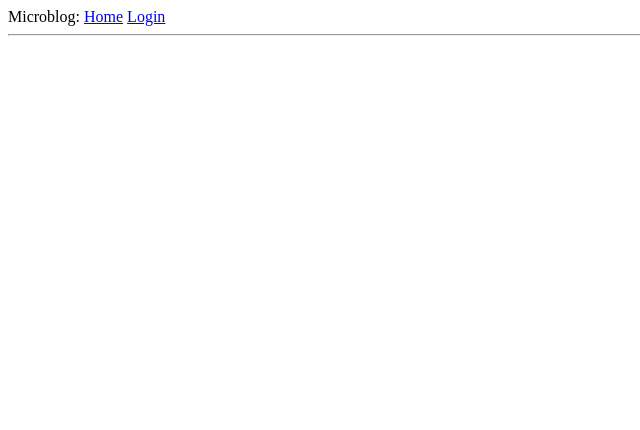
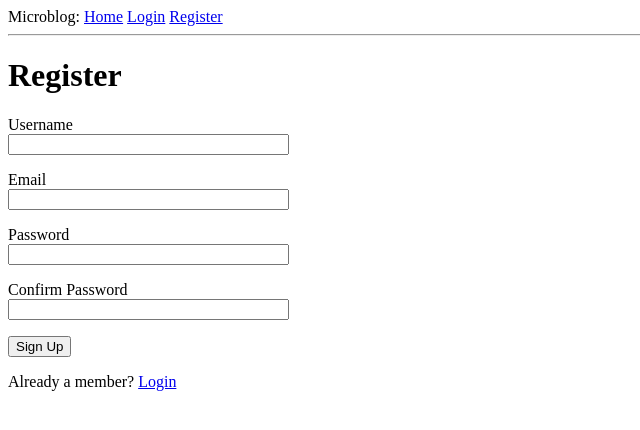
Before and after one commit to chandra-deb/FlaskyBlogy, a Flask app: template app/templates/register.html in a window 1280 px wide. Shown: the top 430 px of the page, without its empty margins (0-640 px from the left). Run offline with Flask 2, Linux system fonts and the light colour scheme; the template is opened without the code that fills it: values that come from a table or form of the project are taken from there, others are empty.

Commit message:
User login #done

```diff
--- a/app/__init__.py
+++ b/app/__init__.py
@@ -2,10 +2,13 @@ from flask import Flask
 from config import Config
 from flask_sqlalchemy import SQLAlchemy
 from flask_migrate import Migrate
+from flask_login import LoginManager
 
 app = Flask(__name__)
 app.config.from_object(Config)
 db  = SQLAlchemy(app)
 migrate = Migrate(app, db)
+login = LoginManager(app)
+login.login_view = 'login'
 
 from app import routes, models
--- a/app/forms.py
+++ b/app/forms.py
@@ -1,6 +1,7 @@
 from flask_wtf import FlaskForm
 from wtforms import StringField, PasswordField, BooleanField, SubmitField
-from wtforms.validators import DataRequired
+from wtforms.validators import ValidationError, DataRequired, Length, Email, EqualTo
+from app.models import User
 
 
 class LoginForm(FlaskForm):
@@ -8,3 +9,22 @@ class LoginForm(FlaskForm):
     password = PasswordField('Password', validators=[DataRequired()])
     remember_me = BooleanField('Remember Me')
     submit = SubmitField('Sign In')
+
+
+class RegistrationForm(FlaskForm):
+    username = StringField('Username', validators=[DataRequired()])
+    email = StringField('Email', validators=[DataRequired(), Email()])
+    password = PasswordField('Password', validators=[DataRequired()])
+    confirm_password = PasswordField('Confirm Password', validators=[EqualTo('password')])
+    submit = SubmitField('Sign Up')
+
+    def validate_username(self, username):
+        user = User.query.filter_by(username=username.data).first()
+        if user is not None:
+            raise ValidationError('Please use a different username!')
+
+
+    def validate_email(self, email):
+        user = User.query.filter_by(email=email.data).first()
+        if user is not None:
+            raise ValidationError('Please use a different email!')
--- a/app/routes.py
+++ b/app/routes.py
@@ -1,12 +1,15 @@
-from app import app
-from flask import render_template, redirect, flash, url_for
-from app.forms import LoginForm
+from app import app, db
+from flask import render_template, redirect, flash, url_for, request
+from app.forms import LoginForm, RegistrationForm
+from flask_login import login_user, logout_user, current_user, login_required
+from app.models import User, check_password_hash
+
 
 
 @app.route('/')
 @app.route('/home')
+@login_required
 def home():
-    user = {'username': 'Chandra'}
     posts = [
         {
             'author': {'username': 'John'},
@@ -17,13 +20,43 @@ def home():
             'body': 'The Avengers movie was so cool!'
         }
     ]
-    return render_template('index.html', user=user, posts=posts, title="Home")
+    return render_template('index.html', posts=posts, title="Home")
 
 
 @app.route('/login', methods=['GET', 'POST'])
 def login():
+    if current_user.is_authenticated:
+        return redirect(url_for('home'))
     form = LoginForm()
     if form.validate_on_submit():
-        flash('Login requested for user {}, remember_me={}'.format(form.username.data, form.remember_me.data))
+        user = User.query.filter_by(username=form.username.data).first()
+        if user is None or not user.check_password(form.password.data):
+            flash('Something is incorrect. Please try again!')
+            return redirect(url_for('login'))
+        login_user(user, remember=form.remember_me.data)
+        next_page = request.args.get('next')
+        if not next_page:
+            next_page = url_for('home')
+        return redirect(next_page)
+    return render_template('login.html', title='Sign In', form=form)
+
+@app.route('/logout')
+def logout():
+   logout_user()
+   return redirect(url_for('login'))
+
+
+@app.route('/register', methods=['GET', 'POST'])
+def register():
+    if current_user.is_authenticated:
         return redirect(url_for('home'))
-    return render_template('login.html', title='Sign In', form=form)
+    form = RegistrationForm()
+    if form.validate_on_submit():
+        user = User(username=form.username.data, email=form.email.data)
+        user.set_password(form.password.data)
+        db.session.add(user)
+        db.session.commit()
+        flash('Your account has been created!')
+
+        return redirect(url_for('login'))
+    return render_template('register.html', form=form, title='Sign Up')
--- a/app/templates/base.html
+++ b/app/templates/base.html
@@ -8,7 +8,12 @@
 <body>
     <div>Microblog:
         <a href="{{ url_for('home') }}">Home</a>
-        <a href="{{ url_for('login') }}">Login</a>
+        {% if current_user.is_anonymous %}
+            <a href="{{ url_for('login') }}">Login</a>
+            <a href="{{ url_for('register') }}">Register</a>
+        {% else %}
+            <a href="{{ url_for('logout') }}">Logout</a>
+        {% endif %}
     </div>
     <hr>
     {% with messages = get_flashed_messages() %}
--- a/app/templates/index.html
+++ b/app/templates/index.html
@@ -1,8 +1,8 @@
 {% extends 'base.html' %}
 
 {% block content %}
-    <h1>Hi, {{ user.username }}!</h1>
+    <h1>Hi, {{ current_user.username }}!</h1>
     {% for post in posts %}
-        <div><p>{{ post.author.username }} says: <b>{{ post.body }}</b></p></div>
+    <div><p>{{ post.author.username }} says: <b>{{ post.body }}</b></p></div>
     {% endfor %}
 {% endblock content %}
--- a/app/templates/login.html
+++ b/app/templates/login.html
@@ -23,4 +23,5 @@
         </p>
         {{ form.submit }}
     </form>
+    <p>Need an account? <a href="{{ url_for('register') }}">Register</a></p>
 {% endblock content %}
--- a/app/templates/register.html
+++ b/app/templates/register.html
@@ -1,5 +1,38 @@
-{% extends 'base.html' %}
+{% extends "base.html" %}
 
 {% block content %}
-
-{% endblock content %}
+    <h1>Register</h1>
+    <form action="" method="post">
+        {{ form.hidden_tag() }}
+        <p>
+            {{ form.username.label }}<br>
+            {{ form.username(size=32) }}<br>
+            {% for error in form.username.errors %}
+            <span style="color: red;">{{ error }}</span>
+            {% endfor %}
+        </p>
+        <p>
+            {{ form.email.label }}<br>
+            {{ form.email(size=32) }}<br>
+            {% for error in form.email.errors %}
+            <span style="color: red;">{{ error }}</span>
+            {% endfor %}
+        </p>
+        <p>
+            {{ form.password.label }}<br>
+            {{ form.password(size=32) }}<br>
+            {% for error in form.password.errors %}
+            <span style="color: red;">{{ error }}</span>
+            {% endfor %}
+        </p>
+        <p>
+            {{ form.confirm_password.label }}<br>
+            {{ form.confirm_password(size=32) }}<br>
+            {% for error in form.confirm_password.errors %}
+            <span style="color: red;">{{ error }}</span>
+            {% endfor %}
+        </p>
+        <p>{{ form.submit() }}</p>
+    </form>
+    <p>Already a member? <a href="{{ url_for('login') }}">Login</a></p>
+{% endblock %}
--- a/microblog.py
+++ b/microblog.py
@@ -1,4 +1,7 @@
-from app import app
+from app import app, db
+from app.models import User, Post
 
-# if __name__ == '__main__':
-#     app.run(debug=True)
+
+@app.shell_context_processor
+def make_shell_context():
+    return {'db': db, 'U': User, 'P': Post}
```
Also changed, not shown: app/models.py (+28 -2 lines), migrations/versions/92b4f7a8cd0a_added_post_table.py (added, +37 -0 lines), 1 other file.
